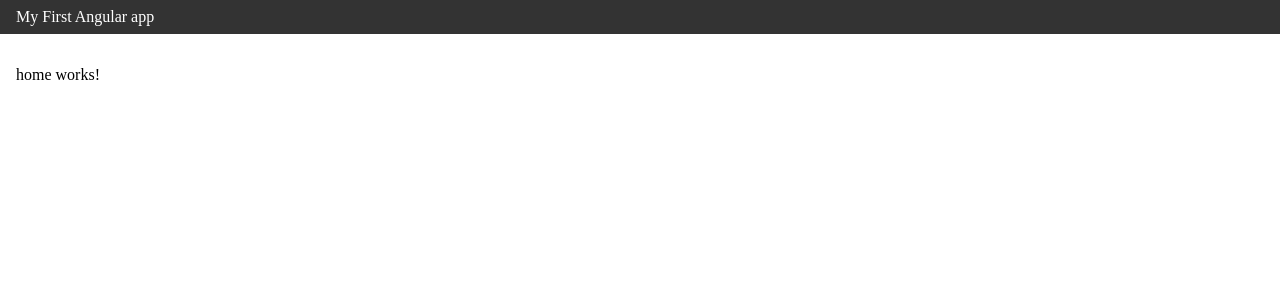
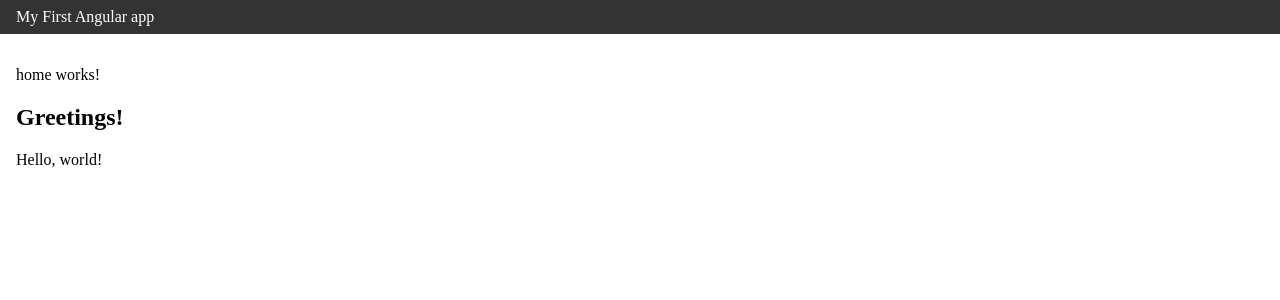
Before and after one commit to tarleomkar/angular-learnings, an Angular app in the folder angular-tut/: page / in a window 1280 px wide. Shown: the top 300 px of the page. Built offline with nearby package versions, Linux system fonts and the light colour scheme.

Commit message:
Data Binding from parents to child

```diff
--- a/angular-tut/src/app/app.component.html
+++ b/angular-tut/src/app/app.component.html
@@ -2,4 +2,3 @@
 <main>
     <app-home></app-home>
 </main>
-<router-outlet></router-outlet>
--- a/angular-tut/src/app/app.component.ts
+++ b/angular-tut/src/app/app.component.ts
@@ -6,7 +6,7 @@ import { HeaderComponent } from './components/header/header.component';
 @Component({
   selector: 'app-root',
   standalone: true,
-  imports: [RouterOutlet, HomeComponent, HeaderComponent],
+  imports: [HomeComponent, HeaderComponent],
   templateUrl: './app.component.html',
   styleUrls: ['./app.component.css']
 })
--- /dev/null
+++ b/angular-tut/src/app/components/greeting/greeting.component.html
@@ -0,0 +1,2 @@
+<h2>Greetings!</h2>
+<p>{{ message() }}</p>
--- a/angular-tut/src/app/home/home.component.html
+++ b/angular-tut/src/app/home/home.component.html
@@ -1 +1,2 @@
 <p>home works!</p>
+<app-greeting [message] = "homeMessage" />
--- a/angular-tut/src/app/home/home.component.ts
+++ b/angular-tut/src/app/home/home.component.ts
@@ -1,9 +1,14 @@
-import { Component } from '@angular/core';
+import { Component, signal } from '@angular/core';
+import { GreetingComponent } from '../components/greeting/greeting.component';
 
 @Component({
   selector: 'app-home',
   standalone: true,
+  imports: [GreetingComponent],
   templateUrl: './home.component.html',
   styleUrls: ['./home.component.css']
 })
-export class HomeComponent {}
+
+export class HomeComponent {
+  homeMessage = signal('Hello, world!');
+}
```
Also changed, not shown: angular-tut/src/app/components/greeting/greeting.component.ts (added, +12 -0 lines), angular-tut/src/app/components/greeting/greeting.component.css (added), 1 other file (tests, documents, lock files or other folders).
